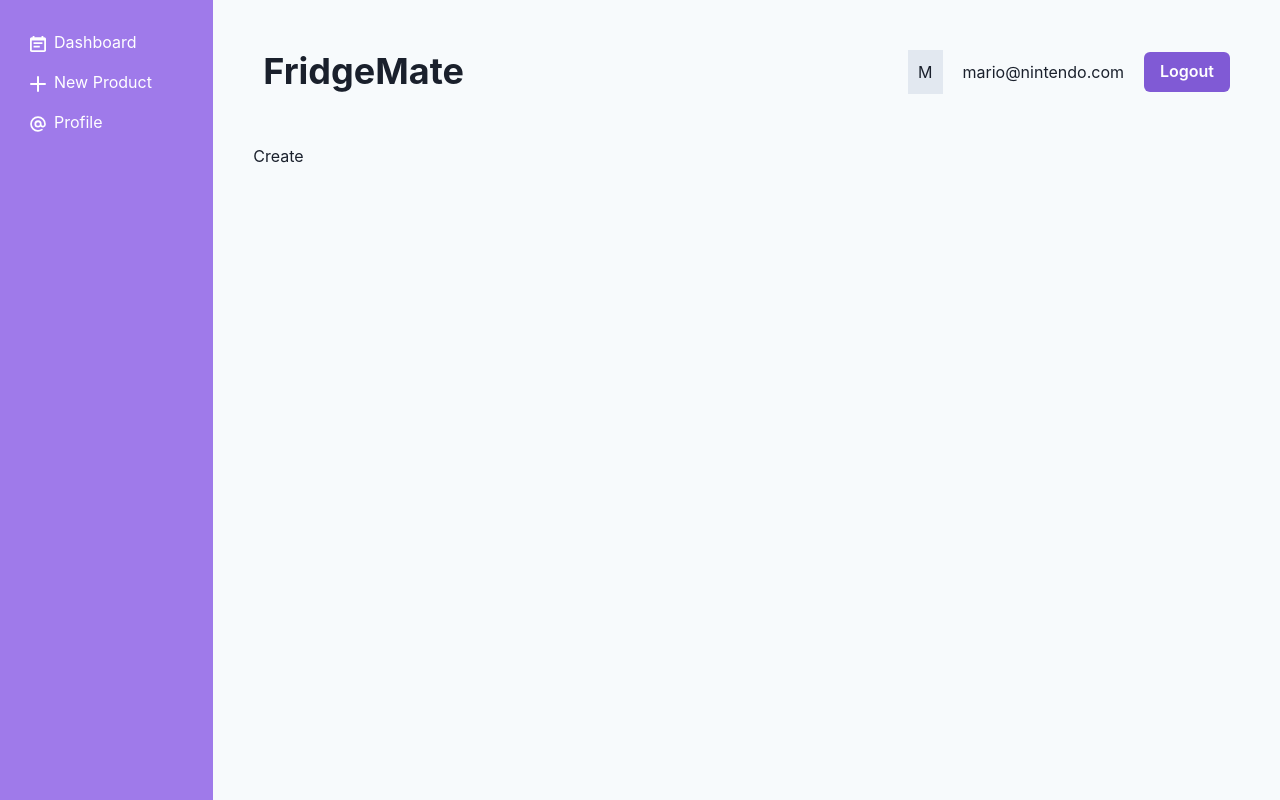
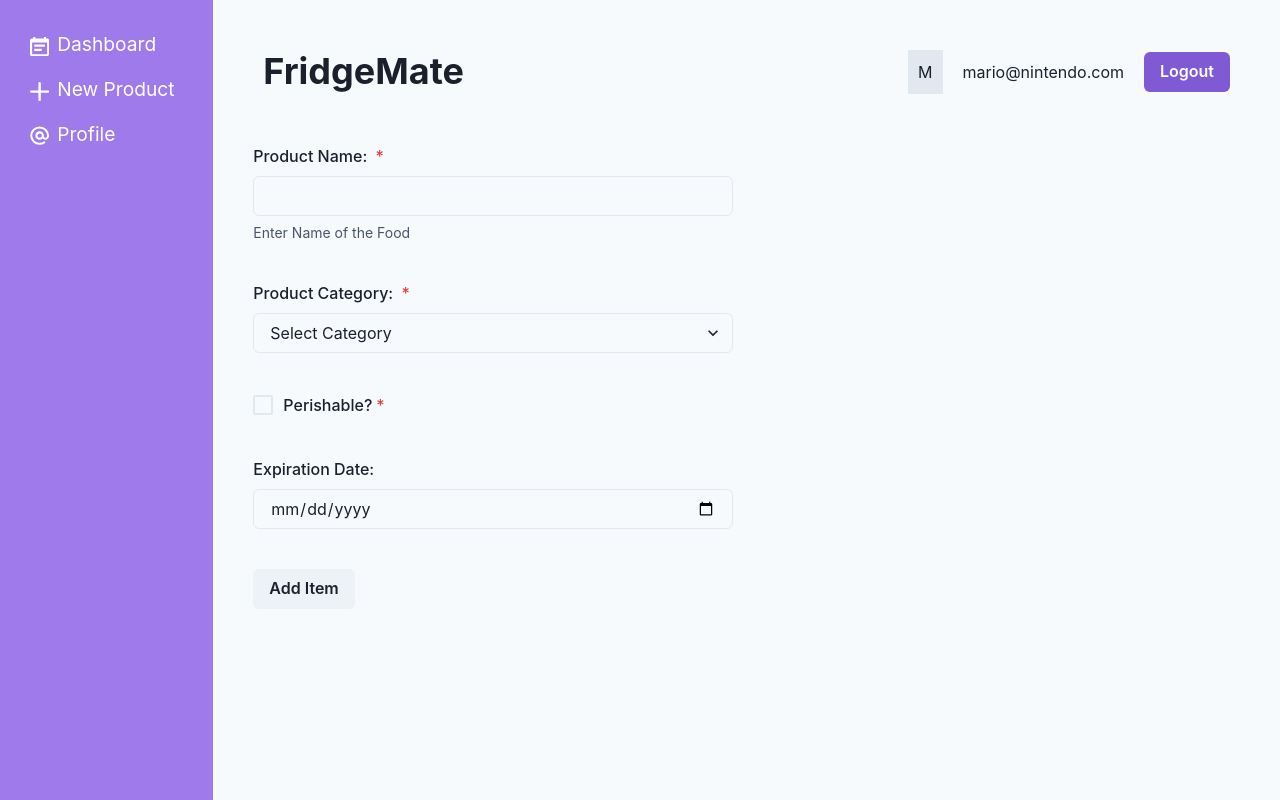
Before and after one commit to jchien123/FridgeMate, a React (Vite) app: page /create in a window 1280 px wide. Built offline with nearby package versions, Linux system fonts and the light colour scheme.

Commit message:
added form

```diff
--- a/src/App.jsx
+++ b/src/App.jsx
@@ -8,7 +8,7 @@ import {
 // layouts and pages
 import RootLayout from './layouts/RootLayout'
 import Dashboard, { tasksLoader } from './pages/Dashboard'
-import Create from './pages/Create'
+import Create, { createAction } from './pages/Create'
 import Profile from './pages/Profile'
 
 // router and routes
@@ -16,7 +16,7 @@ const router = createBrowserRouter(
   createRoutesFromElements(
     <Route path="/" element={<RootLayout />}>
       <Route index element={<Dashboard />} loader = {tasksLoader}/>
-      <Route path="create" element={<Create />} />
+      <Route path="create" element={<Create />} action = {createAction} />
       <Route path="profile" element={<Profile />} />
     </Route>
   )
--- a/src/components/sidebar.jsx
+++ b/src/components/sidebar.jsx
@@ -4,7 +4,7 @@ import { NavLink } from "react-router-dom";
 
 export default function Sidebar() {
     return (
-        <List color = "white" font-size = "1.2em" spacing = {4}>
+        <List color = "white" fontSize = "1.2em" spacing = {4}>
             <ListItem>
                 <NavLink to = "/">
                     <ListIcon as = {CalendarIcon} color = "white"/>
--- a/src/pages/Create.jsx
+++ b/src/pages/Create.jsx
@@ -1,5 +1,64 @@
+import { Box, FormControl, Input, FormHelperText, FormLabel, Select, Checkbox, Button} from "@chakra-ui/react";
+import { title } from "framer-motion/client";
+import { Form, redirect } from "react-router-dom";
+
 export default function Create() {
   return (
-    <div>Create</div>
+    <Box maxW="480px">
+      <Form method = "post" action = "/create">
+        <FormControl isRequired mb = "40px">
+          <FormLabel>Product Name: </FormLabel>
+          <Input type="text" name = "title" />
+          <FormHelperText>
+            Enter Name of the Food
+          </FormHelperText>
+        </FormControl>
+
+        <FormControl mb = "40px" isRequired>
+          <FormLabel>Product Category: </FormLabel>
+          <Select
+            placeholder= "Select Category"
+            name = "category">
+            <option value = "Fruit"> Fruit </option>
+            <option value = "Vegetable"> Vegetable </option>
+            <option value = "Dairy"> Dairy </option>
+            <option value = "Meat"> Meat </option>
+            <option value = "Grain"> Grain </option>
+            <option value = "Other"> Other </option>
+          </Select>
+
+        </FormControl>
+
+        <FormControl display = "flex" alignItems= "center" mb = "40px" isRequired>
+          <Checkbox
+            name = "isPerishable"
+            size = "lg"
+            />
+          <FormLabel mb = "0px" ml= "10px"> Perishable?</FormLabel>
+        </FormControl>
+
+        <FormControl mb = "40px">
+          <FormLabel> Expiration Date: </FormLabel>
+          <Input placeholder='Select Date' size='md' type='date' />
+        </FormControl>
+
+        <Button type = "submit">Add Item  </Button>
+
+      </Form>
+    </Box>
   )
 }
+
+export const createAction = async ({request}) => {
+  const data = await request.formData()
+
+  const task = {
+    title: data.get('title'),
+    category: data.get('category'),
+    isPerishable: data.get('isPerishable') === ''
+  }
+
+  console.log(task)
+
+  return redirect('/')
+}
```
